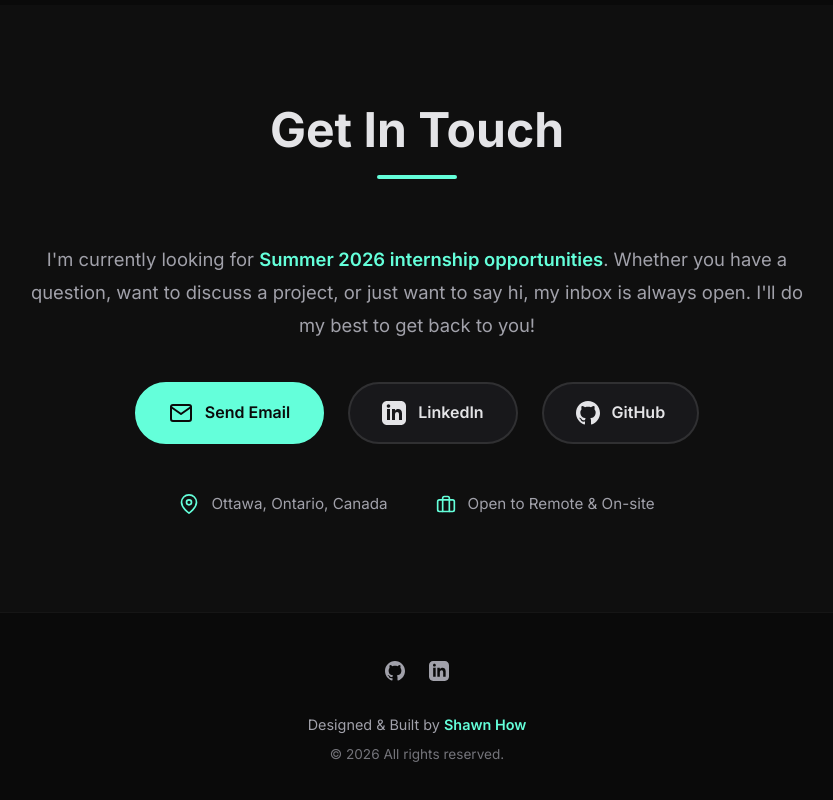
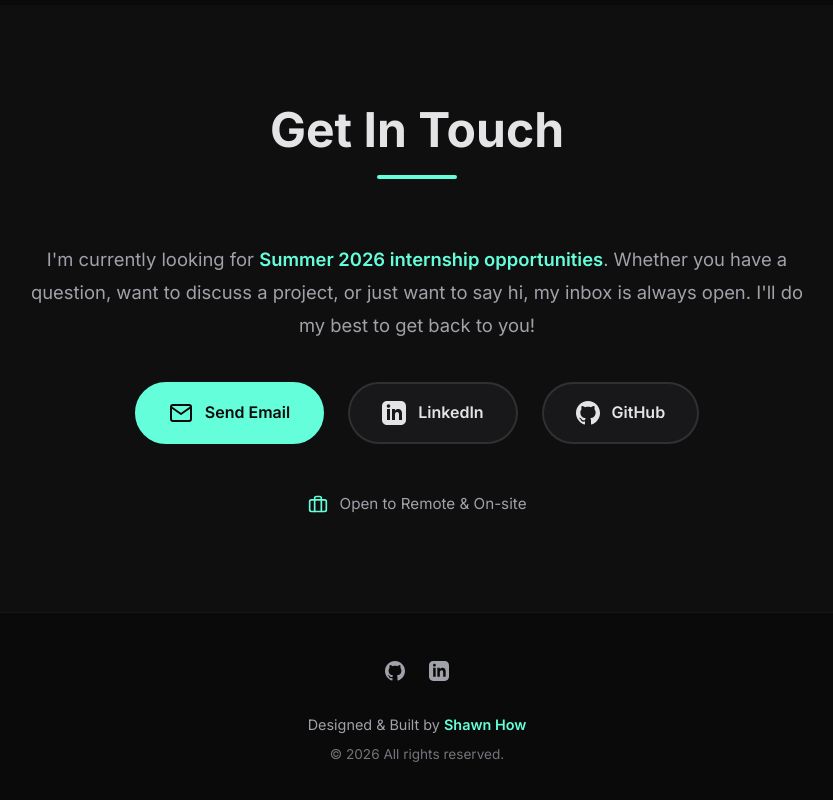
Before and after one commit to Shawn-source-debug/personal-website, a React (Vite) app: page / in a window 1280 px wide. Shown: the part 3734-4534 px from the top of the page, without its empty margins (223-1056 px from the left). Built offline with nearby package versions, Linux system fonts and the light colour scheme.

Commit message:
Remove Ottawa location from contact section

```diff
--- a/src/components/Contact.jsx
+++ b/src/components/Contact.jsx
@@ -56,13 +56,6 @@ function Contact() {
           <div className="contact-info">
             <div className="info-item">
               <svg xmlns="http://www.w3.org/2000/svg" width="20" height="20" viewBox="0 0 24 24" fill="none" stroke="currentColor" strokeWidth="2" strokeLinecap="round" strokeLinejoin="round">
-                <path d="M21 10c0 7-9 13-9 13s-9-6-9-13a9 9 0 0 1 18 0z"></path>
-                <circle cx="12" cy="10" r="3"></circle>
-              </svg>
-              <span>Ottawa, Ontario, Canada</span>
-            </div>
-            <div className="info-item">
-              <svg xmlns="http://www.w3.org/2000/svg" width="20" height="20" viewBox="0 0 24 24" fill="none" stroke="currentColor" strokeWidth="2" strokeLinecap="round" strokeLinejoin="round">
                 <rect x="2" y="7" width="20" height="14" rx="2" ry="2"></rect>
                 <path d="M16 21V5a2 2 0 0 0-2-2h-4a2 2 0 0 0-2 2v16"></path>
               </svg>
```
